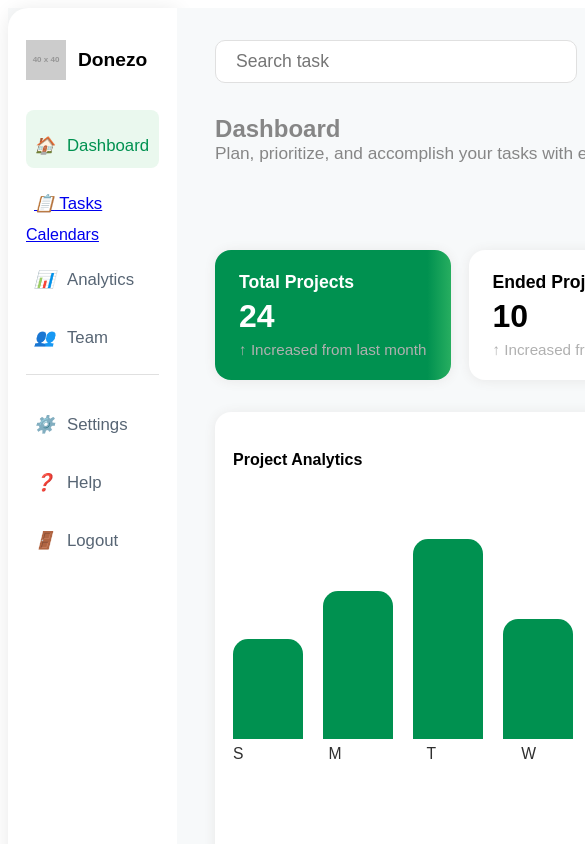
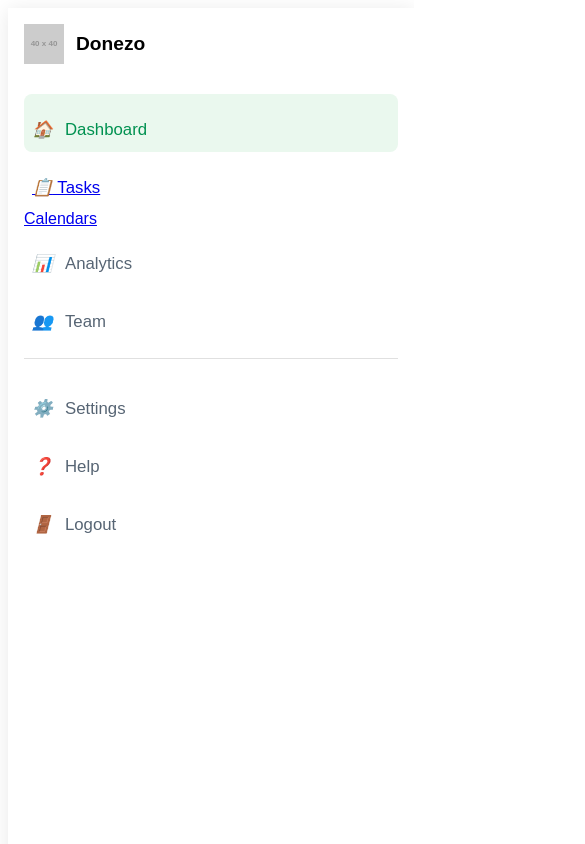
Before and after one commit to irfan786958/my-vue-app, a Vue app: page / in a window 390 px wide. Shown: the top 844 px of the page, 585 px wide, since content can reach past the window. Built offline with nearby package versions, Linux system fonts and the light colour scheme.

Commit message:
workin stylescoped

```diff
--- a/src/components/dashboard.vue
+++ b/src/components/dashboard.vue
@@ -649,4 +649,69 @@ hr {
 .icon-logout::before { content: "🚪"; }
 .icon-pause::before { content: "⏸"; }
 .icon-stop::before { content: "⏹"; }
+/* 👇 Responsive Styles Add kiye gaye */
+/* 🔧 Responsive Styles */
+@media (max-width: 1024px) {
+  .dashboard-container {
+    flex-direction: column;
+  }
+
+  .sidebar {
+    width: 100%;
+    border-radius: 0 0 20px 20px;
+    padding: 16px;
+  }
+
+  .main {
+    padding: 20px;
+    border-radius: 0;
+  }
+
+  .dashboard-header {
+    flex-direction: column;
+    align-items: flex-start;
+    gap: 12px;
+  }
+
+  .search-bar {
+    width: 100%;
+    font-size: 1em;
+  }
+
+  .dashboard-actions {
+    flex-direction: column;
+    align-items: flex-start;
+    gap: 12px;
+  }
+
+  .stats-row,
+  .analytics-row,
+  .collab-row {
+    flex-direction: column;
+    gap: 16px;
+  }
+}
+
+@media (max-width: 768px) {
+  .bar {
+    width: 30px !important;
+  }
+  .bar-labels {
+    gap: 12px;
+    font-size: 0.8em;
+  }
+  .project-list li,
+  .team-list li {
+    flex-direction: column;
+    align-items: flex-start;
+    gap: 6px;
+  }
+  .dashboard-title h2 {
+    font-size: 1.5em;
+  }
+  .dashboard-title p {
+    font-size: 1em;
+  }
+}
+
 </style>
```
